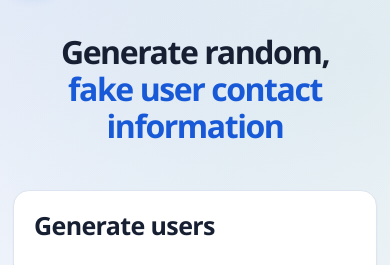
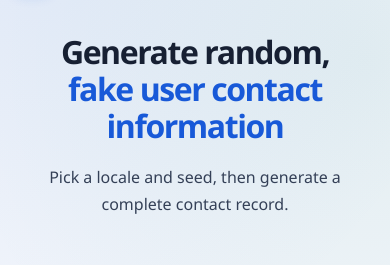
Before and after one commit to BodzioES/Itransition-task6, a Flask app: page / in a window 390 px wide. Shown: the part 65-330 px from the top of the page. Run offline with Flask 3, Linux system fonts and the light colour scheme; data that the repository does not hold is empty; some libraries are stand-ins or nearby versions.

Commit message:
Restore hero description sentence

```diff
--- a/app/static/css/style.css
+++ b/app/static/css/style.css
@@ -243,6 +243,14 @@ main.shell {
 
 .hero h1 span {
   color: var(--primary);
+}
+
+.hero-lede {
+  max-width: 760px;
+  margin: 0 auto 22px;
+  color: var(--ink-soft);
+  font-size: 18px;
+  line-height: 1.65;
 }
 
 /* Panels ------------------------------------------------------------------ */
@@ -1031,6 +1039,10 @@ main.shell {
     font-size: 38px;
   }
 
+  .hero-lede {
+    font-size: 16px;
+  }
+
   .generator-panel {
     padding: 20px;
   }
--- a/app/templates/index.html
+++ b/app/templates/index.html
@@ -3,6 +3,7 @@
 {% block content %}
 <section class="hero" aria-labelledby="hero-heading">
   <h1 id="hero-heading">Generate random,<br><span>fake user contact information</span></h1>
+  <p class="hero-lede">Pick a locale and seed, then generate a complete contact record.</p>
 </section>
 
 {% if general_error %}
```
